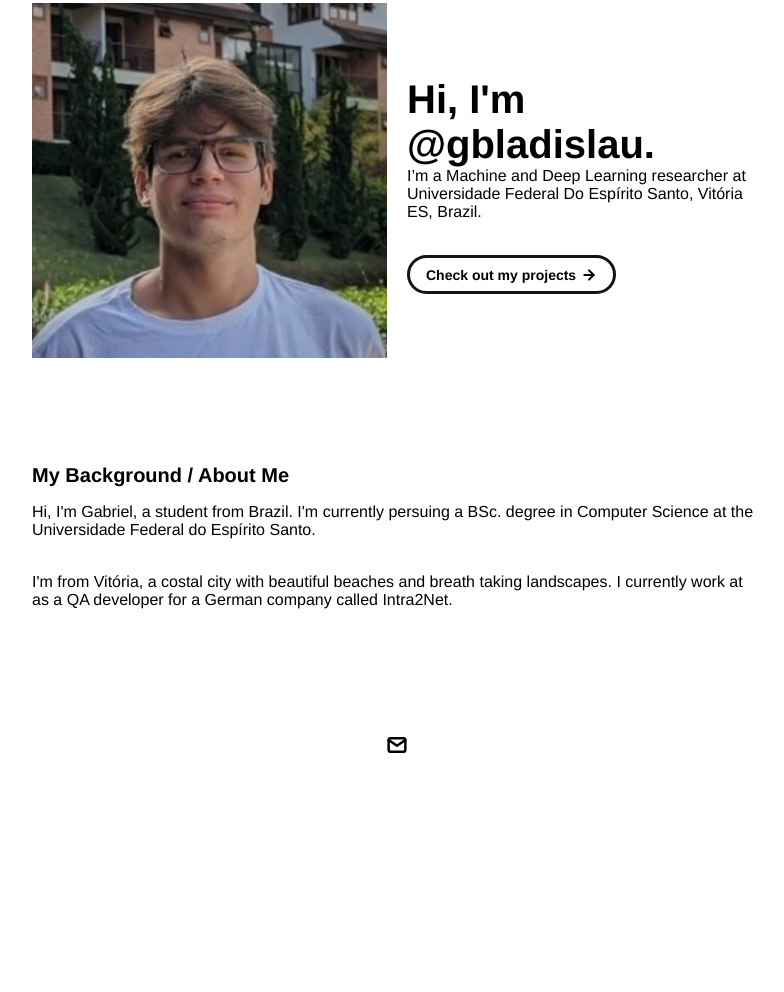
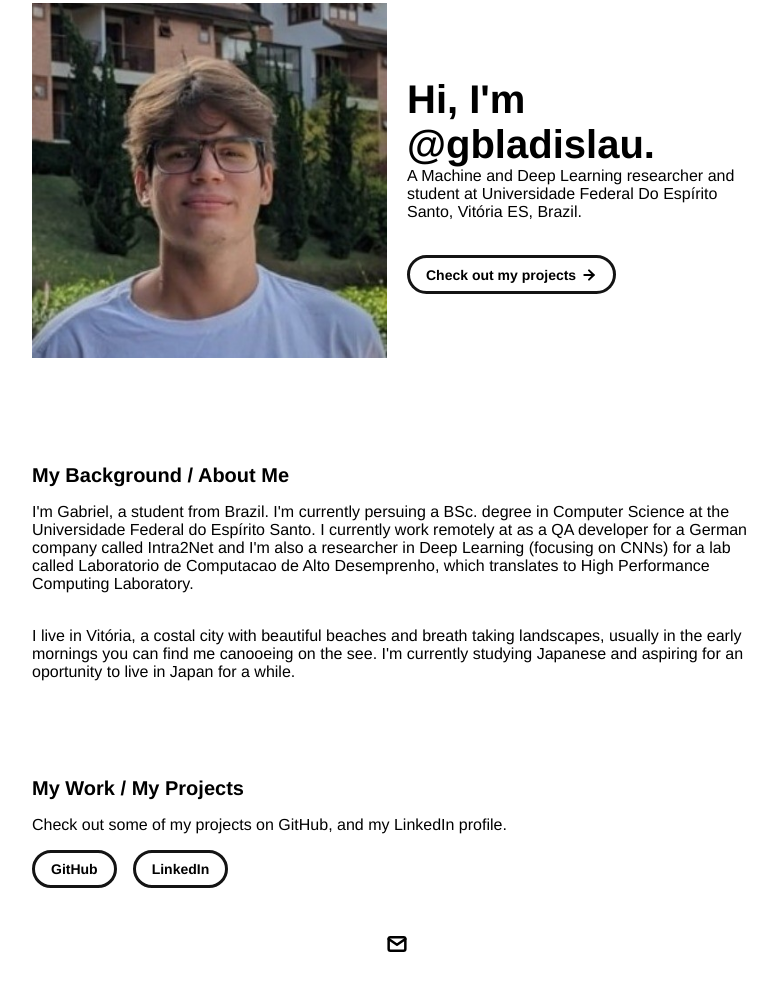
Before and after one commit to gbladislau/gbladislau.github.io, a plain HTML site: page index.html in a window 1280 px wide. Shown: the part 222-1214 px from the top of the page, without its empty margins (243-1027 px from the left). Drawn offline with Linux system fonts and the light colour scheme.

Commit message:
Much better now!

```diff
--- a/index.html
+++ b/index.html
@@ -69,7 +69,8 @@
         <div id="portfolio-header-text-container">
             <div class="header-text">
               <span class="main-title">Hi, I'm @gbladislau.</span>
-              <div class="body-text">I’m a Machine and Deep Learning researcher at Universidade Federal Do Espírito Santo, Vitória ES, Brazil.</div>
+              <div class="body-text">A Machine and Deep Learning researcher and student
+                at Universidade Federal Do Espírito Santo, Vitória ES, Brazil.</div>
             </div>
             <a class="button" id="my-work-link">
               <span class="button-text">Check out my projects</span>
@@ -88,19 +89,34 @@
       <div id="about-section">
         <span class="subheader-text">My Background / About Me</span>
         <div class="about-section-content">
-          <div class="body-text">Hi, I'm Gabriel, a student from Brazil. I'm currently persuing a BSc.
-            degree in Computer Science at the Universidade Federal do Espírito Santo.</div>
-          <div class="body-text">I'm from Vitória, a costal city with beautiful beaches and breath taking landscapes. I currently work at as a QA developer for a German company called Intra2Net. </div>
+          <div class="body-text">I'm Gabriel, a student from Brazil. I'm currently persuing a BSc.
+            degree in Computer Science at the Universidade Federal do Espírito Santo.
+            I currently work remotely at as a QA developer for a German company called Intra2Net and I'm also a
+            researcher in Deep Learning (focusing on CNNs) for a lab called Laboratorio de Computacao de Alto Desemprenho,
+            which translates to High Performance Computing Laboratory.</div>
+          <div class="body-text">I live in Vitória, a costal city with beautiful beaches and breath taking landscapes,
+            usually in the early mornings you can find me canooeing on the see.
+            I'm currently studying Japanese and aspiring for an oportunity to live in Japan for a while.
+           </div>
         </div>
       </div>
 
       <!-- PROJECTS / MY WORK SECTION -->
 
-      <!-- <div id="my-work-section"> -->
+      <div id="my-work-section">
         <!-- TODO - Change the subheader-text to whatever you want the Projects section header to say -->
-        <!-- <span class="subheader-text">My Work / My Projects</span> -->
+        <span class="subheader-text">My Work / My Projects</span>
+        Check out some of my projects on GitHub, and my LinkedIn profile.
 
-        <!-- <div class="projects-container"> -->
+        <div class="projects-container">
+
+          <a class="button" href="https://github.com/gbladislau">
+          <span class="button-text">GitHub</span>
+          </a>
+        <a class="button" href="https://www.linkedin.com/in/gabriel-braga-ladislau/">
+          <span class="button-text">LinkedIn</span>
+        </a>
+        </div>
           <!--
             TODO
 
```
